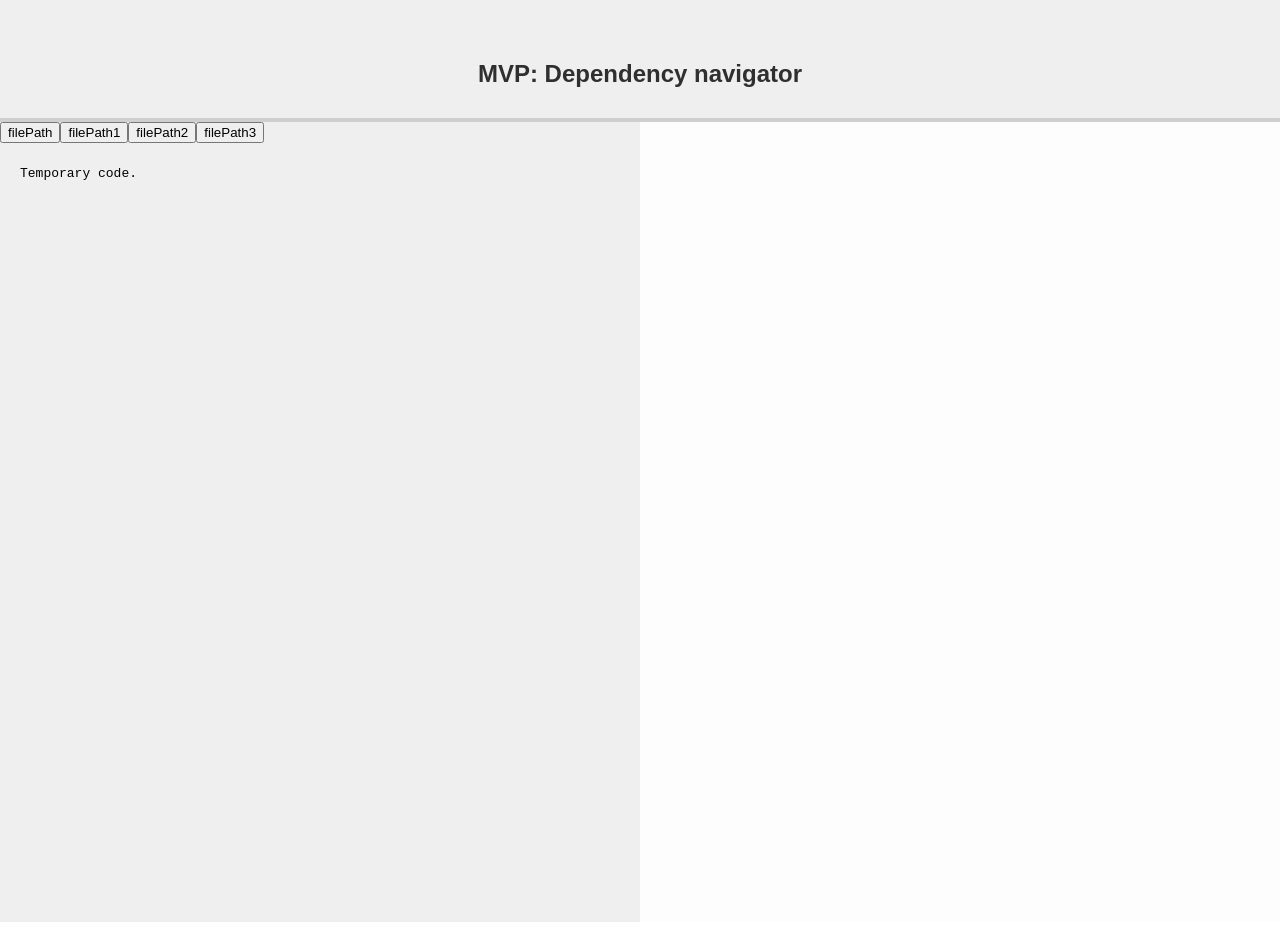
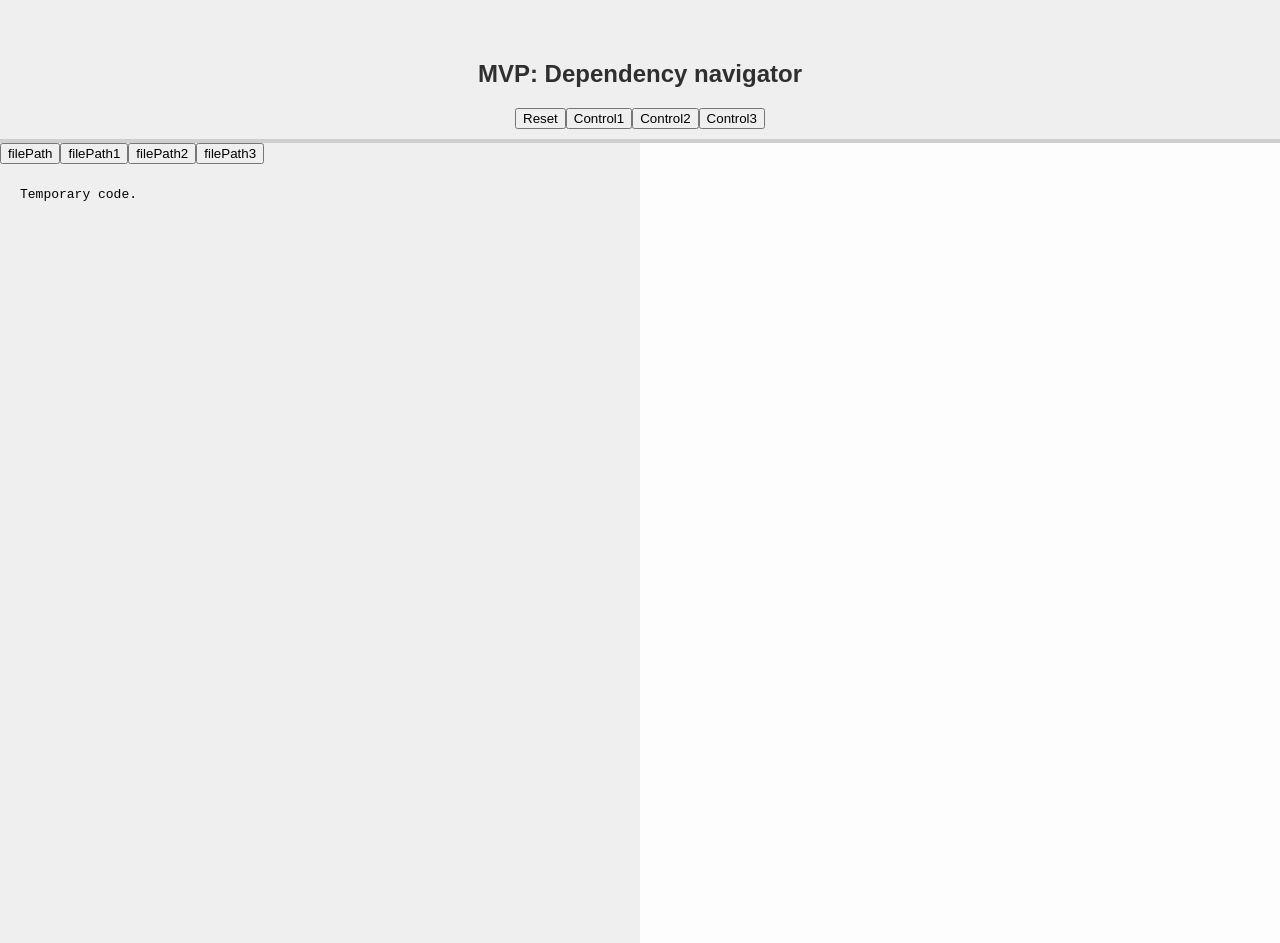
Before and after one commit to AndrewJakubowicz/react-depDraw-frontend, a React (Create React App) app: page / in a window 1280 px wide. Before the commit the page ends 922 px from the top, so only its background shows below. Built offline with nearby package versions, Linux system fonts and the light colour scheme.

Commit message:
added NavBar

```diff
--- a/src/App.js
+++ b/src/App.js
@@ -2,13 +2,20 @@ import React, {Component} from 'react';
 
 import {CodeViewWrapper, CodeFileTabs, CodeView} from './components/codeView';
 import {GraphViewWrapper} from './components/graphView';
+import {NavBar} from './components/navBar';
 import './App.css'
 
 class Heading extends Component {
+  constructor(props){
+    super(props);
+    this.props = props;
+  }
+
   render() {
     return (
       <div className="App-header">
         <h2>MVP: Dependency navigator</h2>
+        {this.props.children}
       </div>
     )
   }
@@ -27,7 +34,9 @@ class App extends Component {
   render() {
     return (
       <div className="App">
-        <Heading/>
+        <Heading>
+          <NavBar/>
+        </Heading>
         <BodyWrapper>
           <CodeViewWrapper className="left-pane">
             <CodeFileTabs/>
--- /dev/null
+++ b/src/components/navBar.js
@@ -0,0 +1,12 @@
+import React from 'react';
+
+export function NavBar(props){
+    return (
+        <div>
+            <button>Reset</button>
+            <button>Control1</button>
+            <button>Control2</button>
+            <button>Control3</button>
+        </div>
+    )
+}
```
